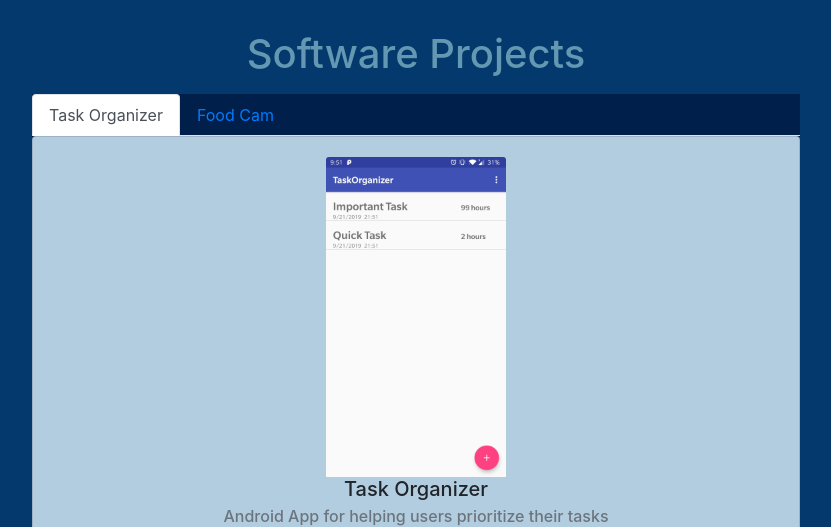
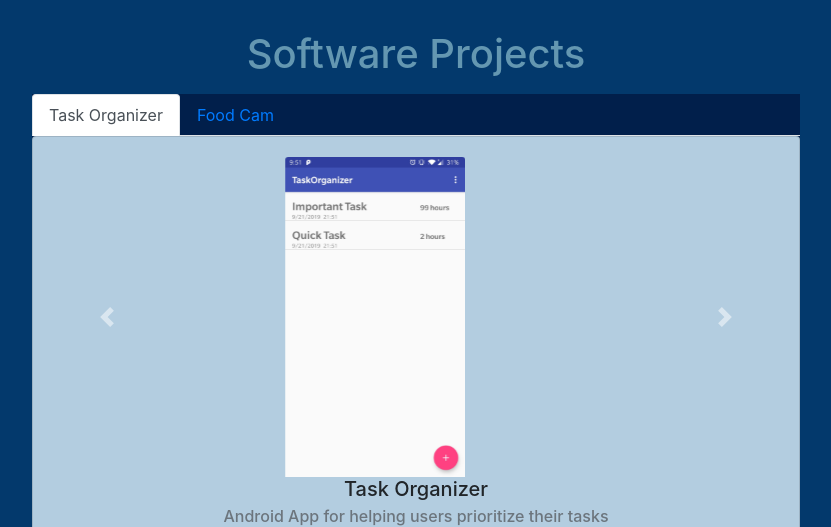
Before and after one commit to paullin03/paullin03.github.io, a React (Create React App) app: page / in a window 1280 px wide. Shown: the part 1201-1728 px from the top of the page, without its empty margins (224-1055 px from the left). Built offline with nearby package versions, Linux system fonts and the light colour scheme.

Commit message:
Add Carousel to images

```diff
--- a/src/ProjectCard.js
+++ b/src/ProjectCard.js
@@ -1,11 +1,12 @@
 import React, { Component } from 'react';
 import Card from 'react-bootstrap/Card';
+import Carousel from 'react-bootstrap/Carousel';
 
 function ProjectCard(props) {
     return(
         <Card style={{background: "#b3cde0"}}>
             <Card.Body>
-                <Card.Img variant="top" src={props.src} style={{width: "auto", maxHeight: "20rem"}}/>
+                {generateImages(props.src)}
                 <Card.Title>{props.title}</Card.Title>
                 <Card.Subtitle className="mb-2 text-muted">{props.subtitle}</Card.Subtitle>
                 <Card.Text>
@@ -15,6 +16,25 @@ function ProjectCard(props) {
             </Card.Body>
         </Card>
     );
+}
+
+function generateImages(images) {
+    if (!images) {
+        return;
+    } else if (images.length == 1) {
+        return generateCardImage(images[0]);
+    }
+    return <Carousel indicators={false}>{generateCarouselItems(images)}</Carousel>;
+}
+
+function generateCarouselItems(images) {
+    return images.map(image => {
+        return <Carousel.Item>{generateCardImage(image)}</Carousel.Item>;
+    });
+}
+
+function generateCardImage(src) {
+    return <Card.Img variant="top" src={src} style={{width: "auto", maxHeight: "20rem"}}/>;
 }
 
 function generateLink(href) {
--- a/src/Software.js
+++ b/src/Software.js
@@ -18,7 +18,7 @@ class Software extends Component {
                         <li>Designed user interface for task entry in XML and utilized the Android Room Persistence Library to implement a database to store task entries</li>
                         <li>Collaborated and communicated with 3 others through GitHub and design meetings</li>
                     </ul>} href="https://github.com/paullin03/TaskOrganizer"
-                    src={require("./images/TaskOrganizerSummary.jpg")}/>
+                    src={[require("./images/TaskOrganizerSummary.jpg"), require("./images/TaskOrganizerEntry.jpg")]}/>
                 </Tab>
                 <Tab eventKey="foodCam" title="Food Cam">
                     <ProjectCard title="Food Cam" subtitle="Android App for scanning and reading nutrition labels"
@@ -29,7 +29,7 @@ class Software extends Component {
                         <li>Collaborated and communicated with 5 others to come up with design and divide tasks equally</li>
                     </ul>
                     } href="https://github.com/paullin03/foodcamera_xd2019"
-                    src={require("./images/FoodCamUse.jpg")}/>
+                    src={[require("./images/FoodCamUse.jpg"), require("./images/FoodCamEntry.jpg"), require("./images/FoodCamSummary.jpg")]}/>
                 </Tab>
             </Tabs>
             </div>
```
Also changed, not shown: src/images/TaskOrganizerEntry.jpg (renamed from src/images/Screenshot_20190721-215128.jpg).
